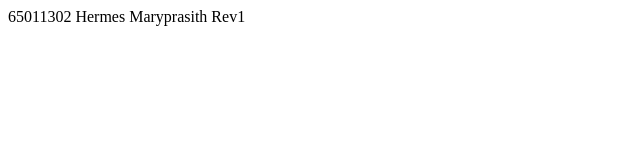
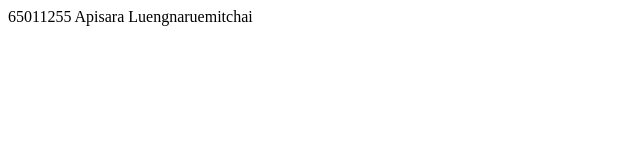
Before and after one commit to MojoJojo14/git101_cartoon, a plain HTML site: page index.html in a window 1280 px wide. Shown: the full height of the page, 0-640 px from the left. Drawn offline with Linux system fonts and the light colour scheme.

Commit message:
Update index.html

```diff
--- a/index.html
+++ b/index.html
@@ -6,6 +6,6 @@
     <title>Document</title>
 </head>
 <body>
-    65011302 Hermes Maryprasith Rev1
+    65011255 Apisara Luengnaruemitchai
 </body>
 </html>
```
